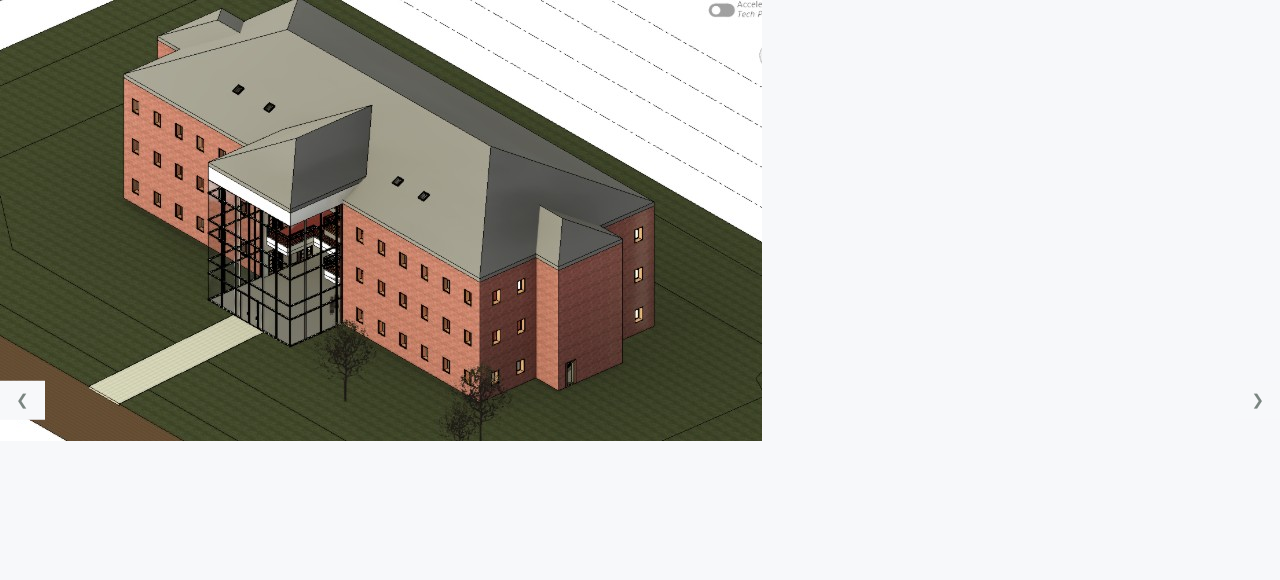
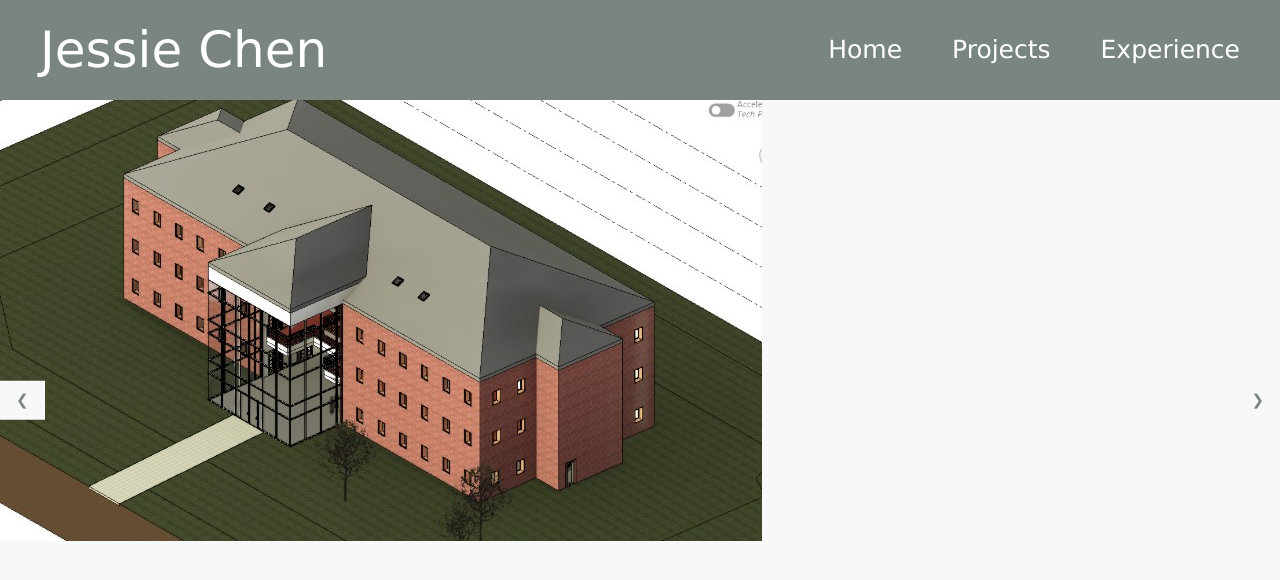
Before and after one commit to jc3664/personal-website, a plain HTML site: page revit.html in a window 1280 px wide. Drawn offline with nearby package versions, Linux system fonts and the light colour scheme.

Commit message:
Update revit.html

```diff
--- a/revit.html
+++ b/revit.html
@@ -8,6 +8,21 @@
 </head>
 
 <body>
+
+
+<!-- Nav Bar -->
+<nav class="navbar">
+    <div class="logo">
+        Jessie Chen
+    </div>
+
+    <ul class="nav-links">
+        <li><a href="#home">Home</a></li>
+        <li><a href="#projects">Projects</a></li>
+        <li><a href="#experience">Experience</a></li>
+    </ul>
+
+</nav>
 
 <img class="mySlides" src="images/revit/img_1.jpg">
 <img class="mySlides" src="images/revit/img_2.jpg">
```
